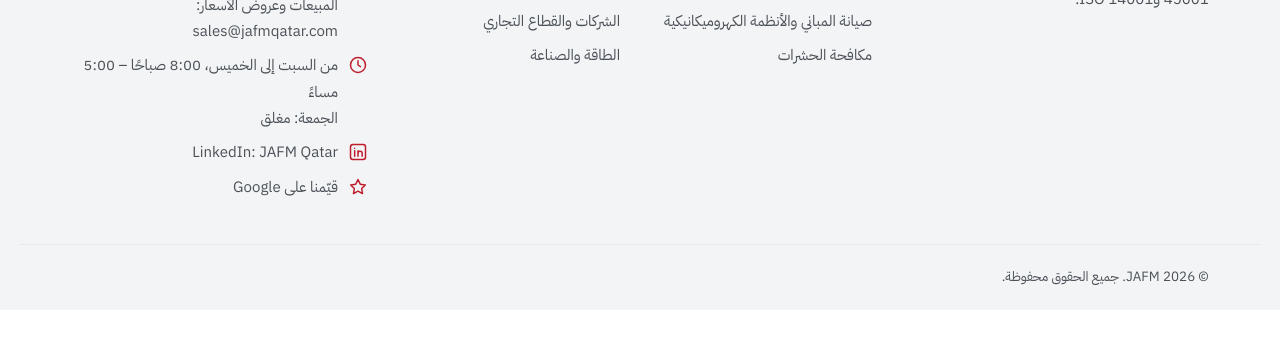
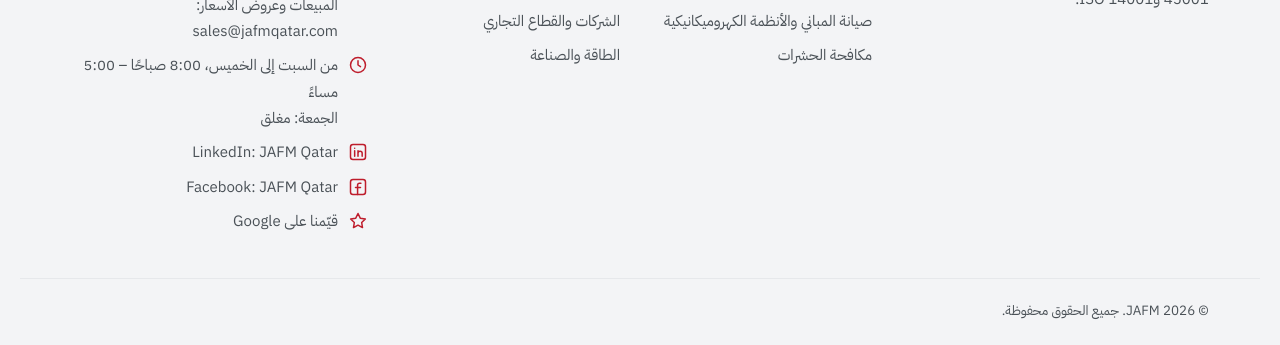
Before and after one commit to jafmq/jafm-website, a plain HTML site: page ar/services/building-maintenance/ac-maintenance-qatar.html in a window 1280 px wide. Shown: the part 4296-4641 px from the top of the page. Before the commit the page ends 4606 px from the top, so only its background shows below. Drawn offline with Linux system fonts and the light colour scheme.

Commit message:
Add Facebook link to footer

```diff
--- a/ar/services/building-maintenance/ac-maintenance-qatar.html
+++ b/ar/services/building-maintenance/ac-maintenance-qatar.html
@@ -127,6 +127,7 @@ document.addEventListener('click',function(e){var a=e.target.closest&&e.target.c
    <li><svg class="ic" data-i="mail" viewBox="0 0 24 24" fill="none" stroke="currentColor" stroke-width="1.8" stroke-linecap="round" stroke-linejoin="round" aria-hidden="true"><rect x="3" y="5" width="18" height="14" rx="2"/><path d="M3 7l9 6 9-6"/></svg> <span>عام: <a href="mailto:info@jafmqatar.com">info@jafmqatar.com</a><br>المبيعات وعروض الأسعار: <a href="mailto:sales@jafmqatar.com">sales@jafmqatar.com</a></span></li>
    <li><svg class="ic" data-i="clock" viewBox="0 0 24 24" fill="none" stroke="currentColor" stroke-width="1.8" stroke-linecap="round" stroke-linejoin="round" aria-hidden="true"><circle cx="12" cy="12" r="9"/><path d="M12 7v5l3 2"/></svg> من السبت إلى الخميس، 8:00 صباحًا – 5:00 مساءً<br>الجمعة: مغلق</li>
    <li><svg class="ic" data-i="linkedin" viewBox="0 0 24 24" fill="none" stroke="currentColor" stroke-width="1.8" stroke-linecap="round" stroke-linejoin="round" aria-hidden="true"><rect x="3" y="3" width="18" height="18" rx="3"/><path d="M8 10.5V17M8 7.5v.01M12 17v-6.5M12 13.5a2.5 2.5 0 0 1 5 0V17"/></svg> <a href="https://www.linkedin.com/company/jafmqatar" target="_blank" rel="noopener">LinkedIn: JAFM Qatar</a></li>
+   <li><svg class="ic" data-i="facebook" viewBox="0 0 24 24" fill="none" stroke="currentColor" stroke-width="1.8" stroke-linecap="round" stroke-linejoin="round" aria-hidden="true"><rect x="3" y="3" width="18" height="18" rx="3"/><path d="M15.5 7.5h-1.8a2.2 2.2 0 0 0-2.2 2.2V21M9 12.5h6"/></svg> <a href="https://www.facebook.com/jafmqatar" target="_blank" rel="noopener">Facebook: JAFM Qatar</a></li>
    <li><svg class="ic" data-i="star" viewBox="0 0 24 24" fill="none" stroke="currentColor" stroke-width="1.8" stroke-linecap="round" stroke-linejoin="round" aria-hidden="true"><path d="M12 3l2.7 5.6 6.1.9-4.4 4.3 1 6.1L12 17l-5.4 2.9 1-6.1-4.4-4.3 6.1-.9z"/></svg> <a href="https://search.google.com/local/writereview?placeid=ChIJve9qDhDbRT4R0Hzw4pO3MMA" target="_blank" rel="noopener">قيّمنا على Google</a></li></ul></div>
  </div>
  <div class="wrap legal">© 2026 JAFM. جميع الحقوق محفوظة.</div>
```
Also changed, not shown: ar/services/building-maintenance/preventive-maintenance-qatar.html (+1 -0 lines).
